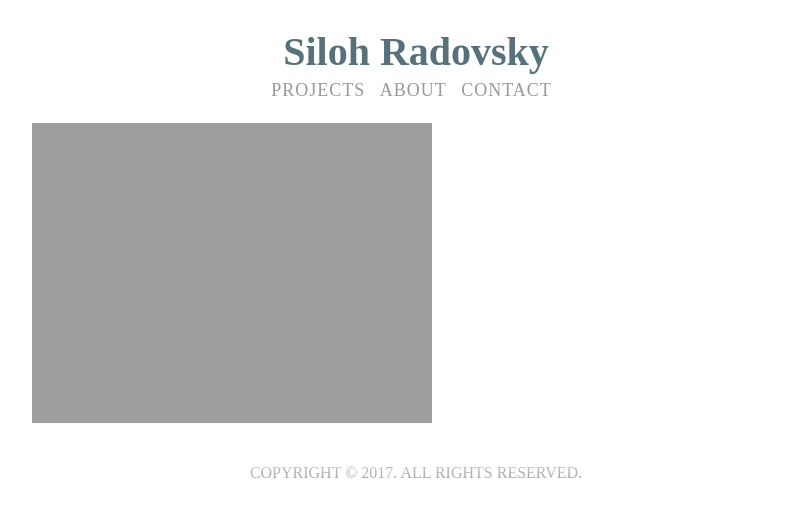
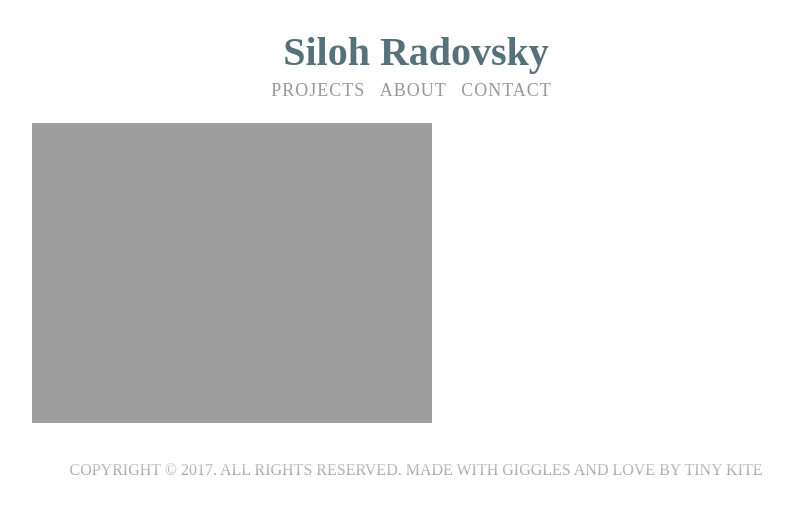
Before and after one commit to tinykite/siloh-radovsky, a Jekyll site: the page built from index.md, in a window 1280 px wide. Shown: the top 517 px of the page, without its empty margins (224-1017 px from the left). Built offline with Jekyll 4.4.1, drawn with Linux system fonts in a browser that asks for light colours.

Commit message:
Added temp footer content

```diff
--- a/_includes/footer.html
+++ b/_includes/footer.html
@@ -1,3 +1,3 @@
-<footer><p>Copyright © 2017. All rights reserved.</p></footer>
+<footer>Copyright © 2017. All rights reserved. Made with Giggles and Love by <a href="http://tinykitelab.com">Tiny Kite</a></footer>
   </body>
   </html>
```
